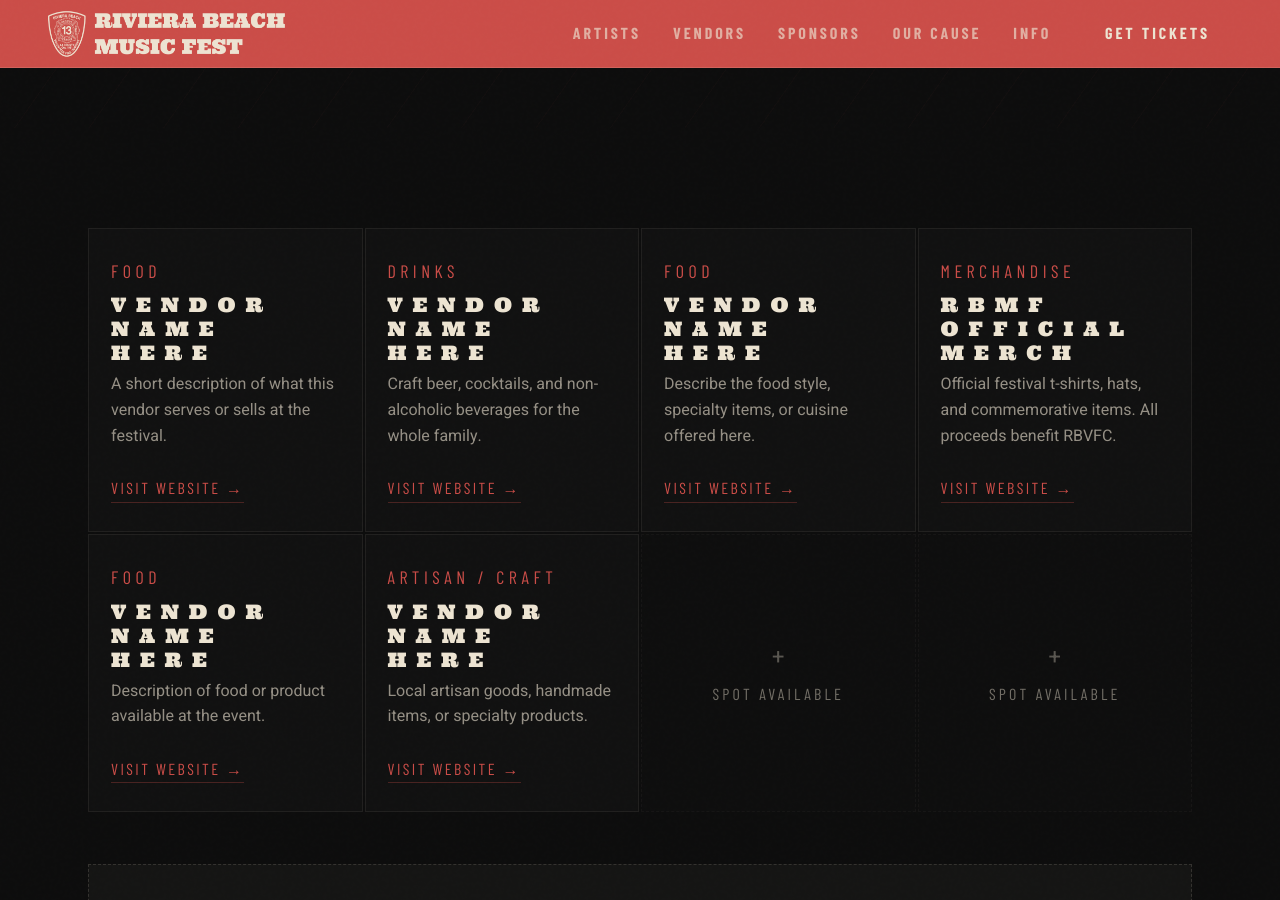
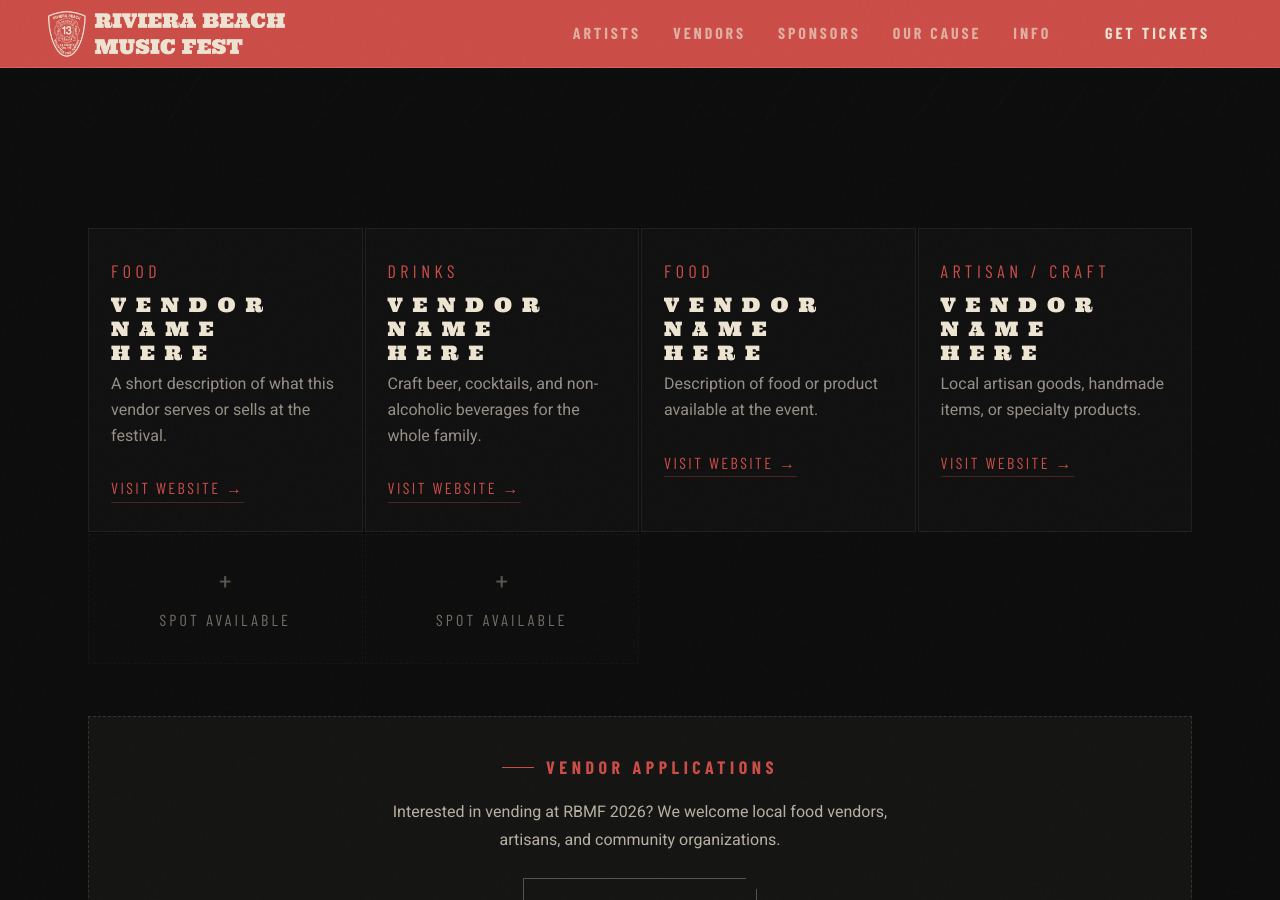
Before and after one commit to RBVFC/rbmf, a Jekyll site: the page built from vendors/index.html, in a window 1280 px wide and 900 px high, scrolled down 284 px. Built offline with Jekyll 4.4.1, drawn with Linux system fonts in a browser that asks for light colours; some web fonts are replaced.

Commit message:
Update vendors.yml (#105)

```diff
--- a/_data/vendors.yml
+++ b/_data/vendors.yml
@@ -17,18 +17,6 @@
 
 - name: "Vendor Name Here"
   category: "Food"
-  description: "Describe the food style, specialty items, or cuisine offered here."
-  website: ""
-  instagram: ""
-
-- name: "RBMF Official Merch"
-  category: "Merchandise"
-  description: "Official festival t-shirts, hats, and commemorative items. All proceeds benefit RBVFC."
-  website: ""
-  instagram: ""
-
-- name: "Vendor Name Here"
-  category: "Food"
   description: "Description of food or product available at the event."
   website: ""
   instagram: ""
```
